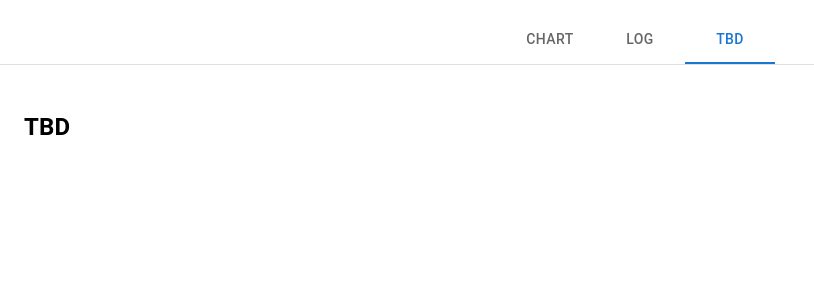
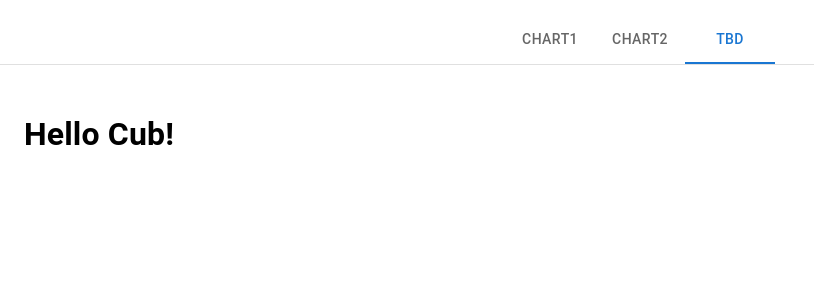
Before and after one commit to TonyTTTTT/TW-Finance-Analysis, a React (Create React App) app in the folder frontend/: page / in a window 1280 px wide. Both pictures are taken after a click on the tab "TBD". Shown: the top 300 px of the page, without its empty margins (0-814 px from the left). Built offline with nearby package versions, Linux system fonts and the light colour scheme; no server answers.

Commit message:
complete new chart & edit readme

```diff
--- a/frontend/src/Components/HomePage.js
+++ b/frontend/src/Components/HomePage.js
@@ -16,6 +16,7 @@ class HomePage extends React.Component {
         this.state = {
             TAIEX: {},
             fund: {},
+            TAIEX_Diff: {},
             value: 1
         };
         this.chart = null;
@@ -32,6 +33,16 @@ class HomePage extends React.Component {
             }
         );
 
+        axios.get(`${apiUrl}/get-TAIEX-Diff`).then(
+            response => {
+                this.setState({TAIEX_Diff: response.data})
+                console.log('response from get-TAIEX-Diff:');
+                console.log(response);
+                console.log("this.state.TAIEX_Diff:");
+                console.log(this.state.TAIEX_Diff);
+            }
+        );
+
         axios.get(`${apiUrl}/get-Foreign-Fund`).then(
             response => {
                 this.setState({fund: response.data})
@@ -45,7 +56,7 @@ class HomePage extends React.Component {
         // this.myChart = echarts.init(this.chart);
     }
 
-    getTwoCompareOption = (x, y1, y2) => {
+    getTwoCompareOption = (x, y1, y2, x_name, y_name) => {
         let option={
             toolbox: {
                 feature: {
@@ -98,11 +109,11 @@ class HomePage extends React.Component {
                     trigger: 'axis'
             },
             legend: {
-                data: ['TAIEX Open', "Yesterday's Foreign Fund Difference"]
+                data: [x_name, y_name]
             },
             series: [
                 {
-                    name: "TAIEX Open",
+                    name: x_name,
                     data: y1,
                     type: "line",
                     emphasis: {
@@ -113,7 +124,7 @@ class HomePage extends React.Component {
                     }
                 },
                 {
-                    name: "Yesterday's Foreign Fund Difference",
+                    name: y_name,
                     data: y2,
                     type: "line",
                     emphasis: {
@@ -135,23 +146,23 @@ class HomePage extends React.Component {
                 <TabContext value={this.state.value}>
                     <Box sx={{ borderBottom: 1, borderColor: 'divider' }}>
                         <TabList onChange={(e, newValue) => this.setState({ value: this.state.value = newValue})} centered>
-                            <Tab label="Chart" value="1" />
-                            <Tab label="Log" value="2" />
+                            <Tab label="Chart1" value="1" />
+                            <Tab label="Chart2" value="2" />
                             <Tab label="TBD" value="3" />
                         </TabList>
                     </Box>
                     <TabPanel value="2">
-                        <h1>
-                            <font face="fantasy">Hello Cub!</font>
-                        </h1>
+                        <ReactEcharts
+                            option={this.getTwoCompareOption(this.state.TAIEX_Diff.x, this.state.TAIEX_Diff.y, this.state.fund.y, "TAIEX Open's Diff", "Yesterday's Foreign Fund Diff")}
+                        />
                     </TabPanel>
                     <TabPanel value="1">
                         <ReactEcharts
-                            option={this.getTwoCompareOption(this.state.TAIEX.x, this.state.TAIEX.y, this.state.fund.y)}
+                            option={this.getTwoCompareOption(this.state.TAIEX.x, this.state.TAIEX.y, this.state.fund.y, "TAIEX Open", "Yesterday's Foreign Fund Diff")}
                         />
                     </TabPanel>
                     <TabPanel value="3">
-                        <h2>TBD</h2>
+                        <h1>Hello Cub!</h1>
                     </TabPanel>
                 </TabContext>
             </Box>
```
Also changed, not shown: 1 other file (tests, documents, lock files or other folders).
